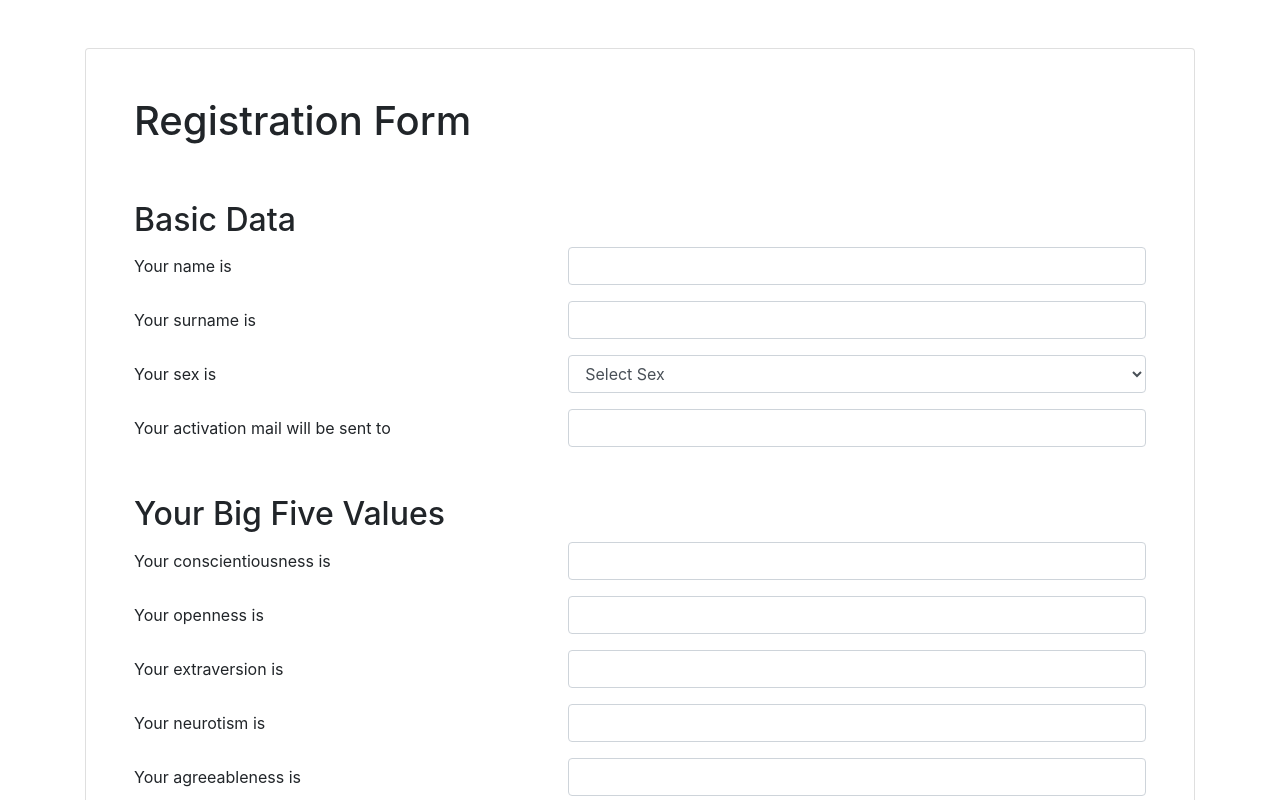
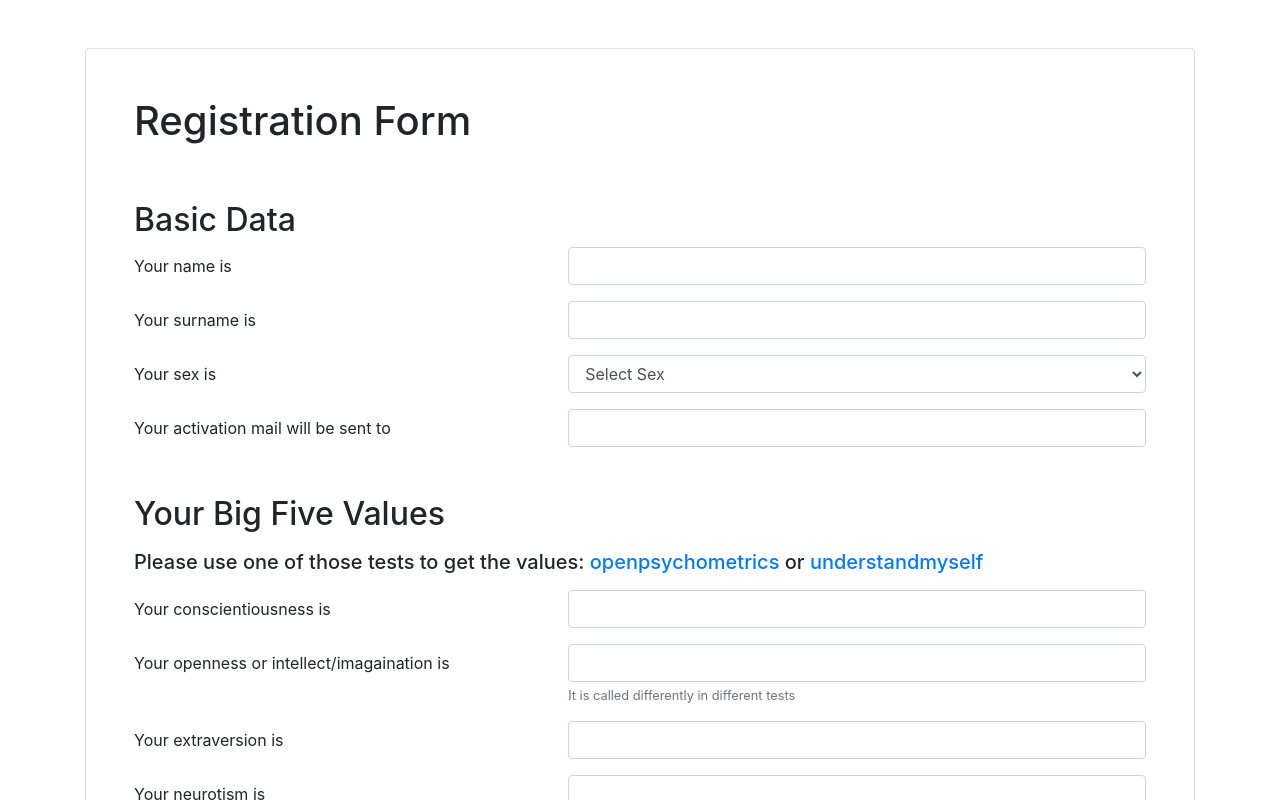
Before and after one commit to allgreed/big-pairing, a React app in the folder front/: page / in a window 1280 px wide. Shown: the top 800 px of the page. Built offline with nearby package versions, Linux system fonts and the light colour scheme; the HTML template or start-up script is replaced by a standard one.

Commit message:
issue-17,18: added links to tests + better description to openness (#17)
Co-authored-by: Piotr Suwała <psuwala@atlassian.com>

```diff
--- a/front/src/frontend/view/register/RegisterForm.tsx
+++ b/front/src/frontend/view/register/RegisterForm.tsx
@@ -39,7 +39,8 @@ class InputProps {
         public children: string,
         public formik: FormikProps<any>,
         public type?: string,
-        public additionalProperties?: object
+        public additionalProperties?: object,
+        public hint?: string
     ) {}
 }
 
@@ -59,6 +60,7 @@ function Input(props: InputProps) {
                     value={props.formik.values[props.name] || ''}
                     {...(props.additionalProperties || {})}
                 />
+                {props.hint ? <small className="form-text text-muted">{props.hint}</small> : null}
             </div>
         </div>
     );
@@ -127,6 +129,16 @@ export function RegisterForm() {
                                         </div>
                                         <div className={'my-5'}>
                                             <h2>Your Big Five Values</h2>
+                                            <h5 className={'my-3'}>
+                                                Please use one of those tests to get the values:{' '}
+                                                <a href={'https://openpsychometrics.org/'}>
+                                                    openpsychometrics
+                                                </a>{' '}
+                                                or{' '}
+                                                <a href={'https://www.understandmyself.com/'}>
+                                                    understandmyself
+                                                </a>
+                                            </h5>
                                             <Input
                                                 name={'conscientiousness'}
                                                 formik={formik}
@@ -140,8 +152,9 @@ export function RegisterForm() {
                                                 formik={formik}
                                                 type={'number'}
                                                 additionalProperties={{ min: 0, max: 99 }}
+                                                hint={'It is called differently in different tests'}
                                             >
-                                                Your openness is
+                                                Your openness or intellect/imagaination is
                                             </Input>
                                             <Input
                                                 name={'extraversion'}
```
